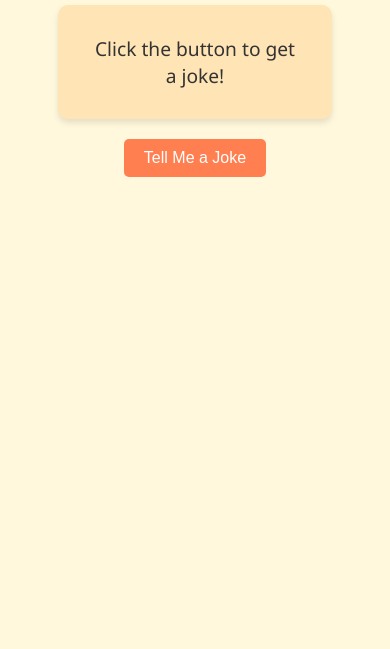
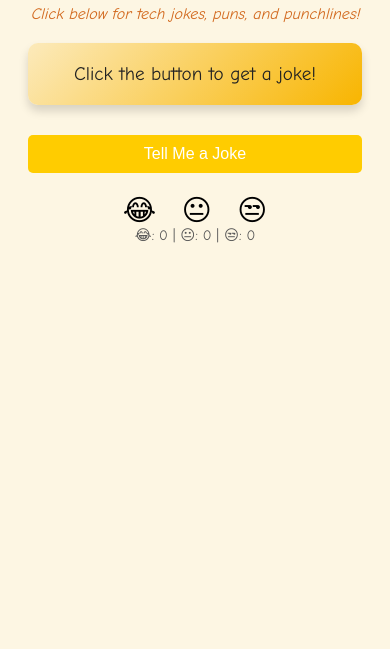
Before and after one commit to foresjb/IS201, a plain HTML site: page jokegen.html in a window 390 px wide. Shown: the part 195-844 px from the top of the page. Drawn offline with Linux system fonts and the light colour scheme.

Commit message:
Add files via upload

```diff
--- a/jokegen.html
+++ b/jokegen.html
@@ -5,8 +5,8 @@
   <title>Joke Generator</title>
   <style>
     body {
-      background-color: #fff8dc;
-      font-family: 'Segoe UI', sans-serif;
+      background-color: #fdf6e3;
+      font-family: 'Comic Sans MS', cursive, sans-serif;
       text-align: center;
       padding: 50px;
     }
@@ -14,26 +14,41 @@
       color: #4a2f27;
     }
     #joke-box {
-      background-color: #ffe4b5;
+      background: linear-gradient(135deg, #fceabb, #f8b500);
       border-radius: 10px;
       padding: 30px;
       margin: 20px auto;
       max-width: 600px;
-      box-shadow: 0 4px 6px rgba(0,0,0,0.1);
-      font-size: 1.2rem;
-      color: #333;
+      box-shadow: 0 6px 10px rgba(0,0,0,0.15);
+      font-size: 1.4rem;
+      color: #222;
+      transition: transform 0.3s;
+    }
+    #joke-box:hover {
+      animation: bounce 0.6s;
     }
     button {
       padding: 10px 20px;
       font-size: 1rem;
       border: none;
-      background-color: #ff7f50;
+      background-color: #ffcc00;
       color: white;
       border-radius: 5px;
       cursor: pointer;
     }
     button:hover {
-      background-color: #ff6347;
+      background-color: #ffaa00;
+    }
+    @keyframes bounce {
+      0%, 20%, 50%, 80%, 100% {
+        transform: translateY(0);
+      }
+      40% {
+        transform: translateY(-10px);
+      }
+      60% {
+        transform: translateY(-5px);
+      }
     }
     nav ul {
       list-style: none;
@@ -59,6 +74,43 @@
     nav a:hover {
       background-color: #ffd8a8;
     }
+    #reactions {
+      margin-top: 20px;
+    }
+    .emoji {
+      font-size: 1.8rem;
+      margin: 0 10px;
+      cursor: pointer;
+      transition: transform 0.2s;
+    }
+    .emoji:hover {
+      transform: scale(1.3);
+    }
+    .vote-count {
+      font-size: 0.9rem;
+      color: #555;
+    }
+
+    @media (max-width: 600px) {
+      body {
+        padding: 20px;
+      }
+
+      #joke-box {
+        padding: 20px;
+        font-size: 1.2rem;
+      }
+
+      button {
+        width: 100%;
+        margin-top: 10px;
+      }
+
+      nav ul {
+        flex-direction: column;
+        gap: 10px;
+      }
+    }
   </style>
 </head>
 <body>
@@ -68,9 +120,21 @@
     </ul>
   </nav>
 
-  <h1>Need a Laugh?</h1>
+  <h1>😂 Welcome to the Giggle Generator! 😂</h1>
+  <p style="font-style: italic; color: #d2691e; margin-bottom: 20px;">Click below for tech jokes, puns, and punchlines!</p>
   <div id="joke-box">Click the button to get a joke!</div>
   <button onclick="getJoke()">Tell Me a Joke</button>
+
+  <div id="reactions">
+    <span class="emoji" onclick="rateJoke('laugh')">😂</span>
+    <span class="emoji" onclick="rateJoke('meh')">😐</span>
+    <span class="emoji" onclick="rateJoke('bad')">😒</span>
+    <div id="votes" class="vote-count">
+      😂: <span id="laugh-count">0</span> |
+      😐: <span id="meh-count">0</span> |
+      😒: <span id="bad-count">0</span>
+    </div>
+  </div>
 
   <script>
     const jokes = [
@@ -78,13 +142,31 @@
       "Why did the finance student break up with the calculator? He felt like he was being used!",
       "Why did the developer go broke? Because he used up all his cache!",
       "Why was the JavaScript file so good at school? Because it knew how to handle events!",
-      "Why do SQL databases hate relationships? Too many JOINs!"
+      "Why do SQL databases hate relationships? Too many JOINs!",
+      "I told my computer I needed a break, and it said 'Error 404: Motivation not found.'",
+      "Parallel lines have so much in common… it’s a shame they’ll never meet.",
+      "I asked the IT guy, 'How do you make a motherboard?' He said, 'I tell her about my job.'",
+      "Why did the Boolean break up with the loop? It couldn’t handle the repetition.",
+      "How does a mathematician plow fields? With a pro-tractor."
     ];
 
     function getJoke() {
       const joke = jokes[Math.floor(Math.random() * jokes.length)];
       document.getElementById('joke-box').innerText = joke;
     }
+
+    const voteTally = {
+      laugh: 0,
+      meh: 0,
+      bad: 0
+    };
+
+    function rateJoke(type) {
+      voteTally[type]++;
+      document.getElementById('laugh-count').innerText = voteTally.laugh;
+      document.getElementById('meh-count').innerText = voteTally.meh;
+      document.getElementById('bad-count').innerText = voteTally.bad;
+    }
   </script>
 </body>
 </html>
```
